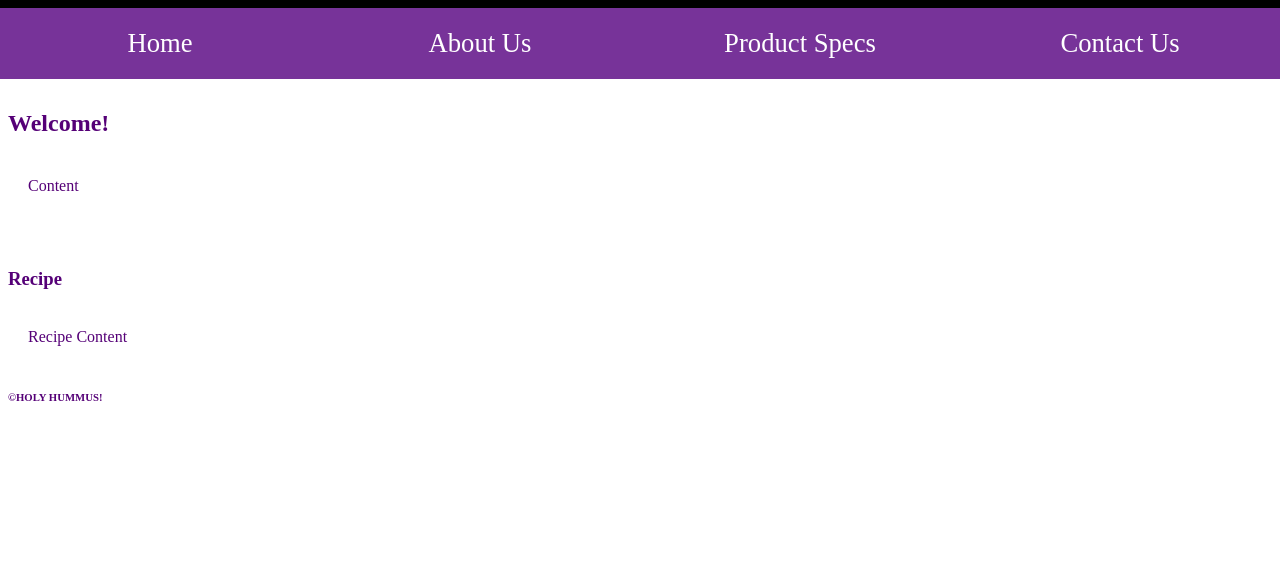
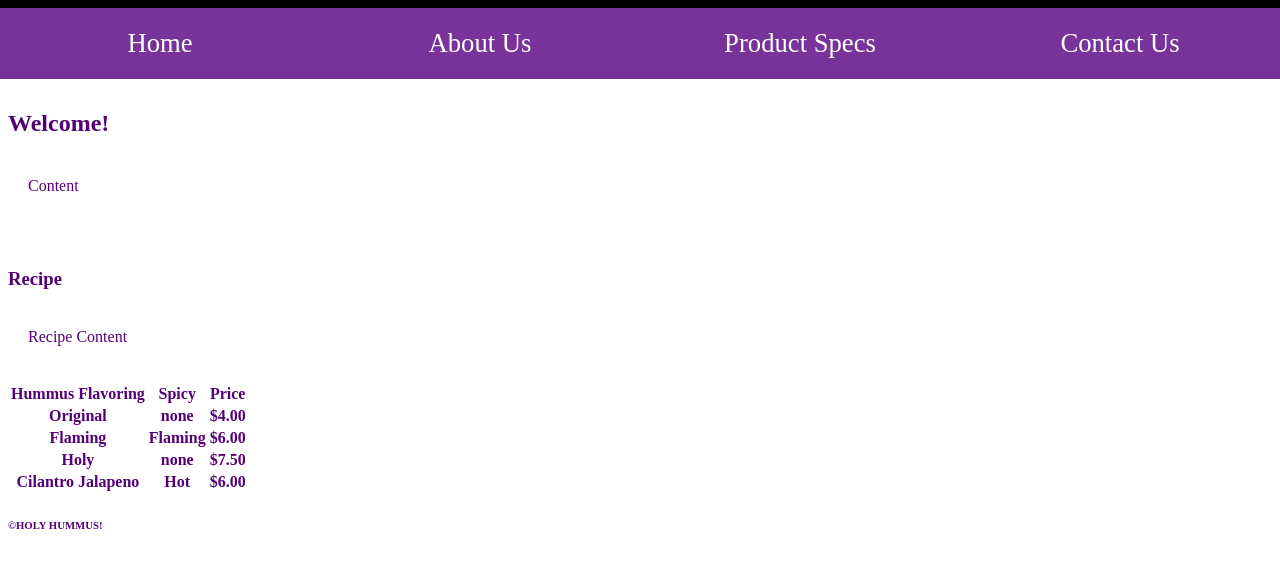
Before and after one commit to MaagMatthew/humus, a plain HTML site: page product-specs.html in a window 1280 px wide. Shown: the part 143-710 px from the top of the page. Drawn offline with Linux system fonts and the light colour scheme.

Commit message:
Table added information

```diff
--- a/product-specs.html
+++ b/product-specs.html
@@ -23,6 +23,37 @@
             <img src=''/>
             <h3>Recipe</h3>
             <p>Recipe Content</p>
+            <table>
+                <thead>
+                    <tr>
+                        <th>Hummus Flavoring</th>
+                        <th>Spicy</th>
+                        <th>Price</th>
+                    </tr>
+                </thead>
+                <tbody>
+                    <tr>
+                        <th>Original</th>
+                        <th>none</th>
+                        <th>$4.00</th>
+                    </tr>
+                    <tr>
+                        <th>Flaming</th>
+                        <th>Flaming</th>
+                        <th>$6.00</th>
+                    </tr>
+                    <tr>
+                        <th>Holy</th>
+                        <th>none</th>
+                        <th>$7.50</th>
+                    </tr>
+                    <tr>
+                        <th>Cilantro Jalapeno</th>
+                        <th>Hot</th>
+                        <th>$6.00</th>
+                    </tr>
+                </tbody>
+            </table>
         </aside>
         <footer>
             <h6>&copy;HOLY HUMMUS!</h6>
```
